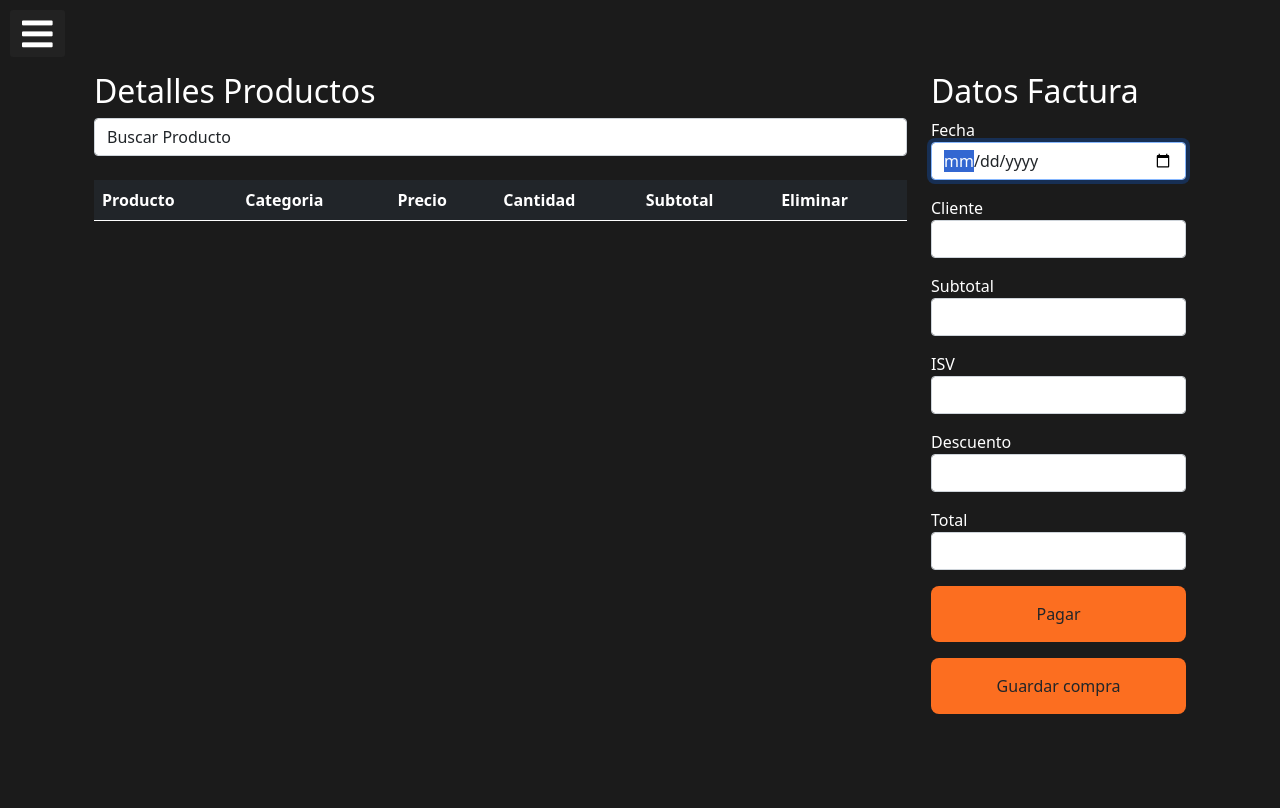
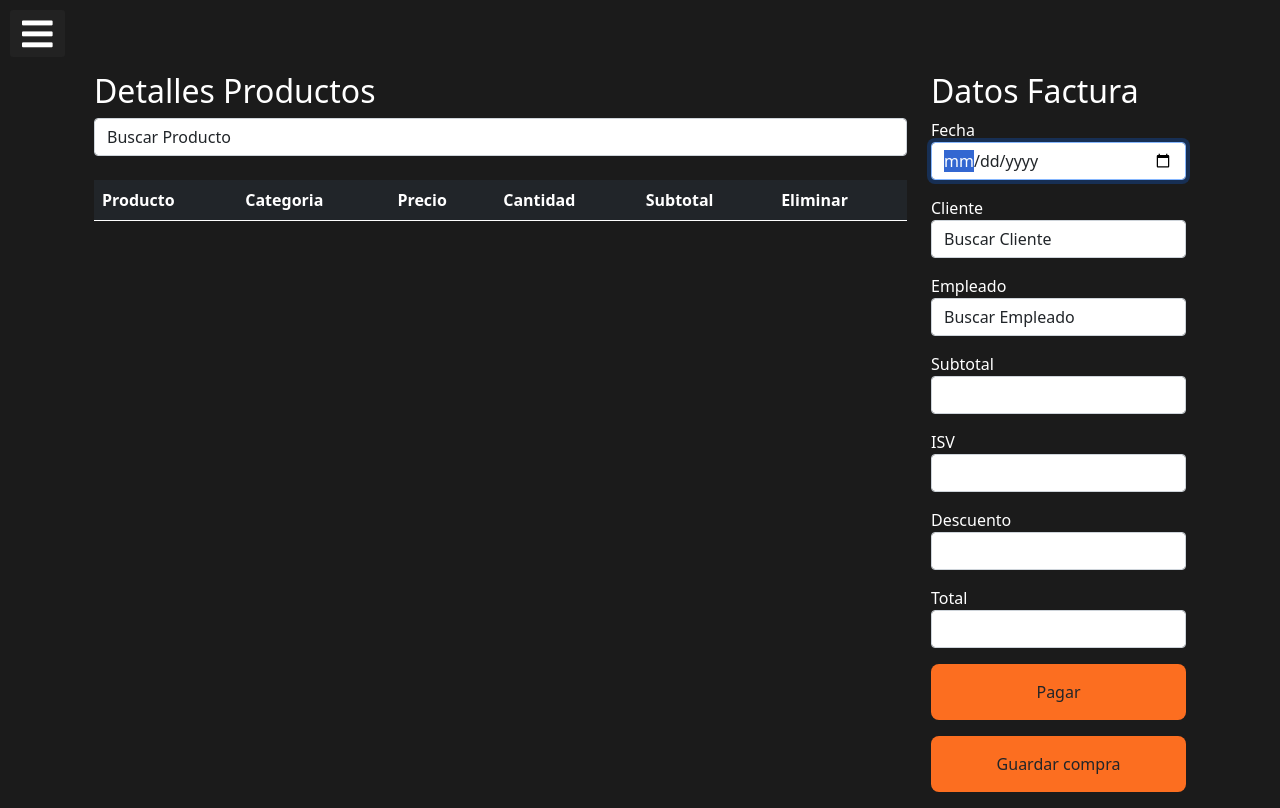
Before and after one commit to bertrandacia19/Inventario_Bodega, a Django app: page /inventario/venta/1/selecionado in a window 1280 px wide. Before the commit the page ends 714 px from the top, so only its background shows below. Run offline with Django 3.2, Linux system fonts and the light colour scheme; data comes from the database, SQL or seed files in the repository; both versions use the stored data as it was after the commit; lists and menus that the app fills with data are empty; some libraries are stand-ins or nearby versions.

Commit message:
agregando empleados y clientes

```diff
--- a/app_inventarioBodega/templates/bodega/venta.html
+++ b/app_inventarioBodega/templates/bodega/venta.html
@@ -33,15 +33,32 @@
         </div>
         <div class="col-3">
             <h2>Datos Factura</h2>
-            <form action="" method="post">
+            <form action="{% url 'inventario:venta' %}" method="POST">
                 {% csrf_token %}
                 <div class="mb-3">
                     <label for="Fecha">Fecha</label>
                     <input type="date" name="fecha" id="fecha" class="form-control" required autofocus>
                 </div>
                 <div class="mb-3">
-                    <label for="Cliente">Cliente</label>
-                    <input type="text" name="Cliente" id="Cliente" class="form-control" required>
+                 <label for="clientes">Cliente</label>
+                    <select name="clientes" id="clientes" class="form-control">
+                        <option value=" "> Buscar Cliente </option>
+                        {%for c in clientes %}
+                            <option value="{{c.id}}">{{c.nombre}} {{c.apellido}} </option>
+                        {%endfor%}
+
+                    </select>
+                </div>
+                <div class="mb-3">
+                 <label for="empleados">Empleado</label>
+                    <select name="empleados" id="empleados" class="form-control">
+                        <option value=" "> Buscar Empleado </option>
+
+                        {%for e in empleados %}
+                            <option value="{{e.id}}">{{e.nombre}} {{e.apellido}} </option>
+                        {%endfor%}
+
+                    </select>
                 </div>
                 <div class="mb-3">
                     <label for="subtotal">Subtotal</label>
@@ -82,10 +99,11 @@
 <script>
         var productosAgregado = []
         $(document).ready(function(){
-            $('select').change(function(e){
+            $('#productos').change(function(e){
 
                 var id = this.value;
                 var link = `/inventario/producto/${id}/`;
+
 
                 $.ajax({
                     url: link,
--- a/app_inventarioBodega/views.py
+++ b/app_inventarioBodega/views.py
@@ -1,7 +1,7 @@
 from django.http.response import JsonResponse
 from django.shortcuts import get_object_or_404, render,redirect, reverse
 from django.contrib.auth.decorators import login_required
-from .models import Bodega,Empleado,Venta,Producto
+from .models import Bodega, Cliente,Empleado,Venta,Producto
 #Vistas
 
 
@@ -68,7 +68,8 @@ def bodega(request):
 def venta(request):
 
     data = Venta.objects.all()
-
+    empleados = Empleado.objects.all().order_by('fechaIngreso')
+    clientes =Cliente.objects.all().order_by('nombre')
     if request.method == "POST":
         #informacion de venta
         producto = request.POST.get('producto')
@@ -87,6 +88,8 @@ def venta(request):
     ctx = {
         'venta' : data,
         'productos': Producto.objects.all().order_by('nombre'),
+        'empleados': empleados,
+        'clientes':clientes,
 
     }
 
@@ -99,6 +102,7 @@ def productoVenta(request,id):
     ctx ={
             'productos': productos,
             'p':p,
+
     }
 
     return render(request, 'bodega/venta.html', ctx)
```
Also changed, not shown: app_inventarioBodega/admin.py (+8 -1 lines), db.sqlite3.
